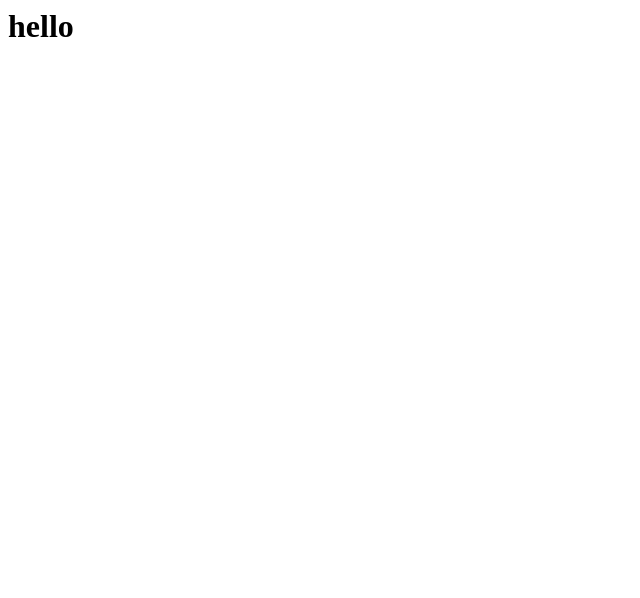
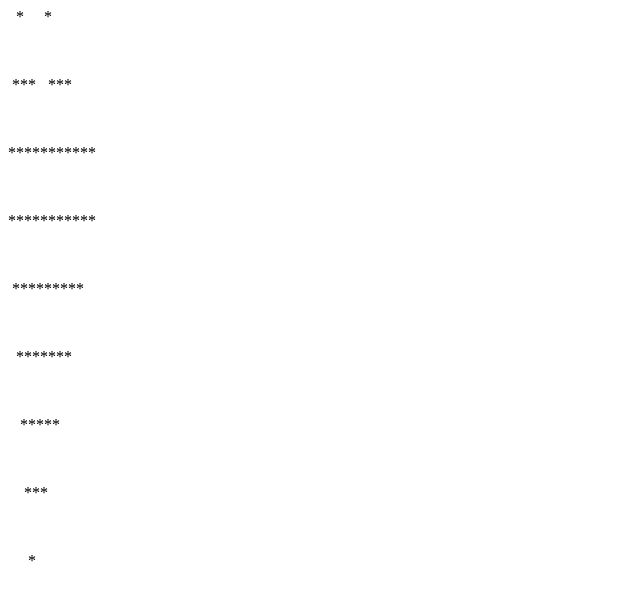
Before and after one commit to lolen123/lolen123.github.io, a plain HTML site: page index.html in a window 1280 px wide. Shown: the whole page, without its empty margins (0-640 px from the left). Drawn offline with Linux system fonts and the light colour scheme.

Commit message:
Update index.html

```diff
--- a/index.html
+++ b/index.html
@@ -1 +1,9 @@
-<h1>hello</h1>
+<p>&nbsp&nbsp*&nbsp&nbsp&nbsp&nbsp&nbsp*&nbsp&nbsp</p><br>
+<p>&nbsp***&nbsp&nbsp&nbsp***&nbsp</p><br>
+<p>***********</p><br>
+<p>***********</p><br>
+<p>&nbsp*********&nbsp</p><br>
+<p>&nbsp&nbsp*******&nbsp&nbsp</p><br>
+<p>&nbsp&nbsp&nbsp*****&nbsp&nbsp&nbsp</p><br>
+<p>&nbsp&nbsp&nbsp&nbsp***&nbsp&nbsp&nbsp&nbsp</p><br>
+<p>&nbsp&nbsp&nbsp&nbsp&nbsp*&nbsp&nbsp&nbsp&nbsp&nbsp</p><br>
```
